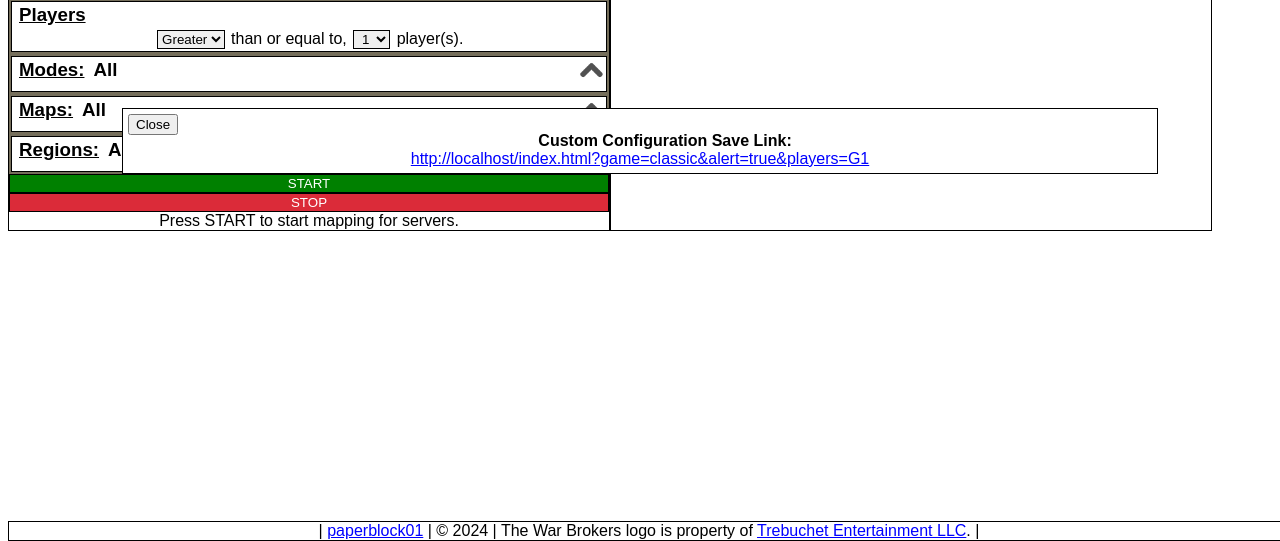
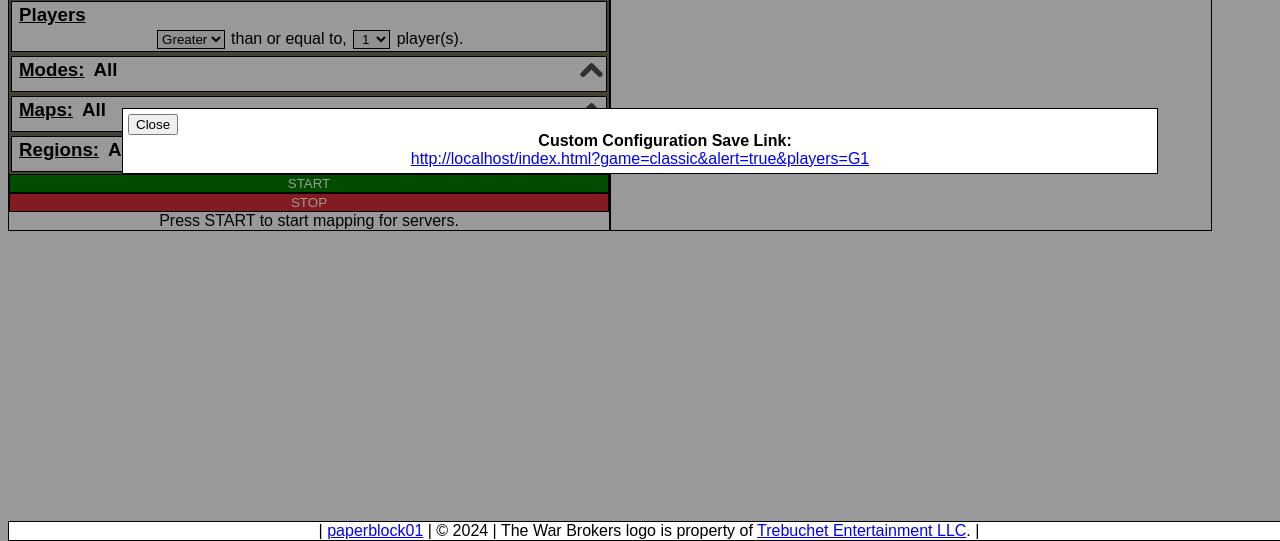
Before and after one commit to paperblock01/War-Brokers-Mapper-for-Browser, a plain HTML site: page index.html in a window 1280 px wide. Both pictures are taken after a click on the button "Save Configuration". Shown: the part 259-800 px from the top of the page. Drawn offline with Linux system fonts and the light colour scheme.

Commit message:
Add files via upload

```diff
--- a/index.html
+++ b/index.html
@@ -21,6 +21,14 @@
             </select>
             <span class="check"><label><input type="checkbox" id="alert">Alert Noise </label></span>
             <button id="save" onclick="show_config()">Save Configuration</button>
+          </div>
+
+          <div id="grayout">
+            <div id="popup">
+              <button id="close_popup" style="float: left;" onclick="close_config('grayout')">Close</button><br>
+              <a><b>Custom Configuration Save Link:</b></a><br>
+              <a id="saved_config" style="color: blue;" target="_blank" rel="noopener noreferrer"></a>
+            </div>
           </div>
     <!--Players-->
           <div class="box">
@@ -138,11 +146,7 @@
 
     </div>
 
-    <div id="popup">
-        <button id="close_popup" style="float: left;" onclick="close_config()">Close</button><br>
-        <a><b>Custom Configuration Save Link:</b></a><br>
-        <a id="saved_config" style="color: blue;" target="_blank" rel="noopener noreferrer"></a>
-    </div>
+
 
     <br>
     <footer>| <a style="color:blue" href="https://github.com/paperblock01">paperblock01</a> | © 2024 | The War Brokers logo is property of <a style="color:blue" href="https://www.trebuchetent.com/">Trebuchet Entertainment LLC</a>. |</footer>
--- a/index.js
+++ b/index.js
@@ -332,7 +332,7 @@ function save_config() {
 }
 
 function show_config() {
-    let popup = document.getElementById("popup");
+    let popup = document.getElementById("grayout");
     let link = document.getElementById("saved_config");
 
     link.textContent = save_config();
@@ -340,8 +340,8 @@ function show_config() {
     popup.style.display = "block";
 }
 
-function close_config() {
-    document.getElementById("popup").style.display = "none";
+function close_config(id) {
+    document.getElementById(id).style.display = "none";
 }
 
 function start() {
--- a/style.css
+++ b/style.css
@@ -150,9 +150,18 @@ button:hover {
 #stop {
     background-color: #db2b39;
 }
+#grayout {
+    display: none;
+    position: absolute;
+    top: 0px;
+    left: 0px;
+    width: 100%;
+    height: 100%;
+    background-color: rgba(0,0,0,0.4);
+}
+
 #popup {
-    display: none;
-    position: absolute ;
+    position: absolute;
     top: 50%;
     left: 50%;
     margin-right: 50%;
```
